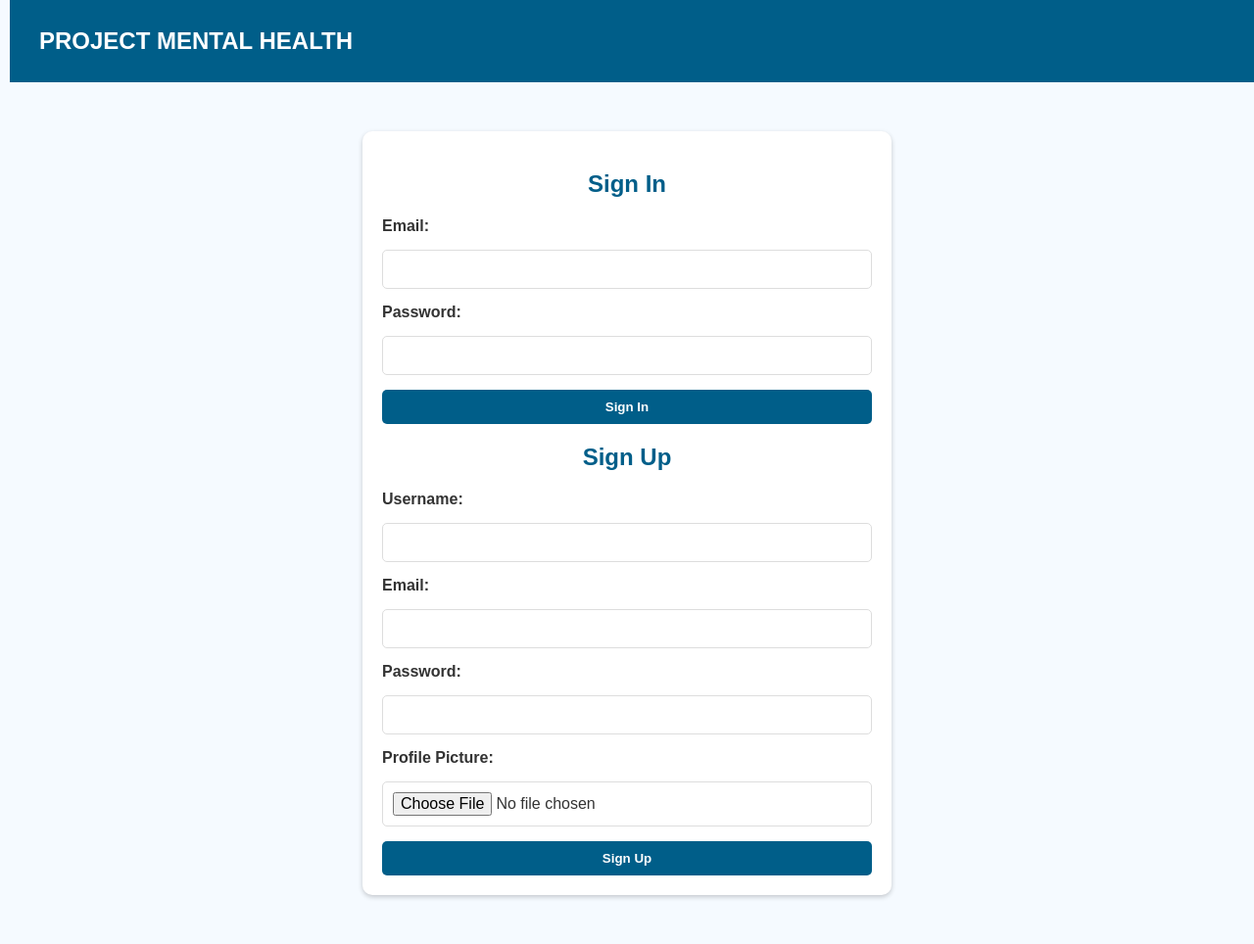
After one commit to BoluKay/435ProjCollab, a PHP site: page /login.html in a window 1280 px wide. The commit adds this page. Shown: the whole page at 98% size. Run offline with PHP 8.4, Linux system fonts and the light colour scheme.

Commit message:
added login backend

```diff
--- a/dashboard.html
+++ b/dashboard.html
@@ -7,7 +7,7 @@
     <link rel="stylesheet" href="styles.css">
     <link href="https://cdnjs.cloudflare.com/ajax/libs/font-awesome/6.0.0-beta3/css/all.min.css" rel="stylesheet">
 </head>
-<body>
+<body class="dashboard-body">
     <header class="dashboard-header">
         <div class="header-container">
             <h1>Welcome, [Username]</h1>
--- a/index.html
+++ b/index.html
@@ -55,7 +55,8 @@
             <nav>
                 <ul>
 
-                    <li id="signup-signin"><a href="#sign-in/sign-up">SIGN UP / SIGN IN</a></li>
+                    <li id="signup-signin"><a href="login.html">SIGN UP / SIGN IN</a></li>
+
                     <li id="resource-center"><a href="#resource-center">RESOURCE CENTER</a></li>
 
                 </ul>
--- /dev/null
+++ b/login.html
@@ -0,0 +1,53 @@
+<!DOCTYPE html>
+<html lang="en">
+<head>
+    <meta charset="UTF-8">
+    <meta name="viewport" content="width=device-width, initial-scale=1.0">
+    <title>Sign Up / Sign In</title>
+    <link rel="stylesheet" href="styles.css">
+</head>
+<body>
+    <header>
+        <div class="logo-container">
+            <i class="fa-solid fa-heart-pulse icon"></i>
+            <p class="mental-health">PROJECT MENTAL HEALTH</p>
+        </div>
+    </header>
+
+    <main class="auth-section">
+        <!-- Sign In Form -->
+        <section>
+            <h2>Sign In</h2>
+            <form action="login.php" method="POST">
+                <label for="login-email">Email:</label>
+                <input type="email" id="login-email" name="email" required>
+
+                <label for="login-password">Password:</label>
+                <input type="password" id="login-password" name="password" required>
+
+                <button type="submit">Sign In</button>
+            </form>
+        </section>
+
+        <!-- Sign Up Form -->
+        <section>
+            <h2>Sign Up</h2>
+            <form action="register.php" method="POST" enctype="multipart/form-data">
+                <label for="username">Username:</label>
+                <input type="text" id="username" name="username" required>
+
+                <label for="email">Email:</label>
+                <input type="email" id="email" name="email" required>
+
+                <label for="password">Password:</label>
+                <input type="password" id="password" name="password" required>
+
+                <label for="profile-picture">Profile Picture:</label>
+                <input type="file" id="profile-picture" name="profile-picture" accept="image/*" required>
+
+                <button type="submit">Sign Up</button>
+            </form>
+        </section>
+    </main>
+</body>
+</html>
--- /dev/null
+++ b/logout.php
@@ -0,0 +1,6 @@
+<?php
+session_start();
+session_destroy(); // Destroy all session data
+header("Location: login.html"); // Redirect to login page
+exit();
+?>
--- a/styles.css
+++ b/styles.css
@@ -89,6 +89,7 @@ body {
     flex: 1; /* Takes up the remaining space */
     clip-path: polygon(0 0, 100% 0, calc(100% - 20px) 50%, 100% 100%, 0 100%);    /* Creates the '>' shape */
 }
+
 
 /* Right bar styling */
 .right-bar {
@@ -551,3 +552,92 @@ footer.dashboard-footer {
     background-color: #005E89;
     color: white;
 }
+
+/* login page */
+/* General Styles */
+body {
+    font-family: "Ubuntu Sans", sans-serif;
+    margin: 0;
+    padding: 0;
+    background-color: #f5faff;
+    color: #333;
+}
+
+/* Header */
+.logo-container {
+    text-align: center;
+    padding: 20px;
+    background-color: #005E89;
+    color: white;
+}
+
+.logo-container .icon {
+    font-size: 50px;
+    color: rgb(212, 29, 29);
+    display: block;
+}
+
+.logo-container .mental-health {
+    font-size: 24px;
+    font-weight: bold;
+    margin: 10px 0;
+}
+
+/* Auth Section */
+.auth-section {
+    max-width: 500px;
+    margin: 50px auto;
+    padding: 20px;
+    background-color: white;
+    border-radius: 10px;
+    box-shadow: 0 2px 5px rgba(0, 0, 0, 0.2);
+}
+
+.auth-section h2 {
+    text-align: center;
+    color: #005E89;
+    margin-bottom: 20px;
+}
+
+.auth-section form {
+    display: flex;
+    flex-direction: column;
+    gap: 15px;
+}
+
+.auth-section label {
+    font-weight: bold;
+    color: #333;
+}
+
+.auth-section input {
+    padding: 10px;
+    border: 1px solid #ddd;
+    border-radius: 5px;
+    font-size: 16px;
+}
+
+.auth-section button {
+    padding: 10px 15px;
+    background-color: #005E89;
+    color: white;
+    font-weight: bold;
+    border: none;
+    border-radius: 5px;
+    cursor: pointer;
+    transition: background-color 0.3s;
+}
+
+.auth-section button:hover {
+    background-color: #003f5c;
+}
+
+/* Footer */
+footer {
+    text-align: center;
+    padding: 10px;
+    background-color: #005E89;
+    color: white;
+    margin-top: 20px;
+    font-size: 14px;
+}
```
Also changed, not shown: dashboard.php (added, +32 -0 lines), db.php (added, +13 -0 lines), login.php (added, +24 -0 lines), register.php (added, +59 -0 lines).
